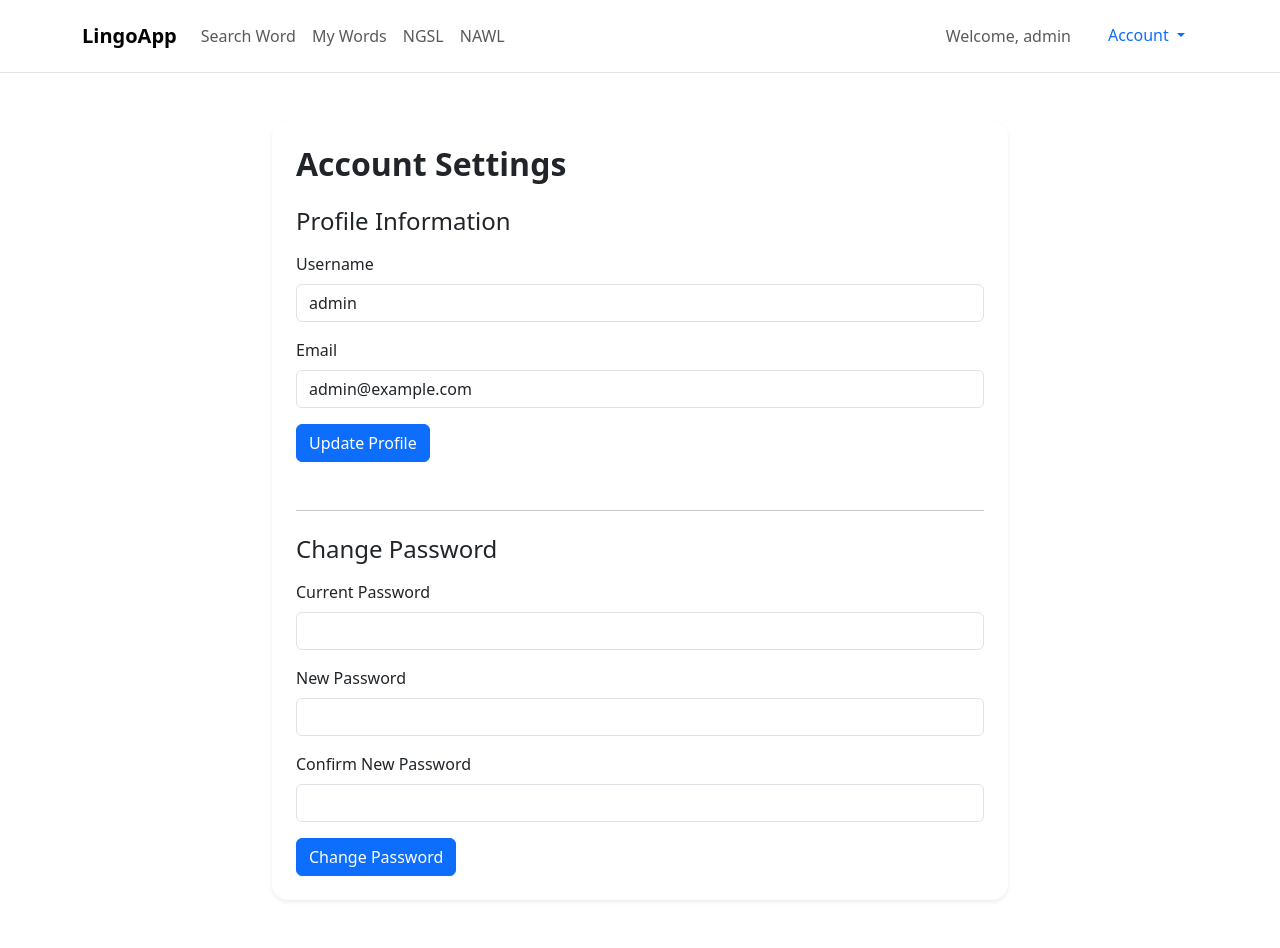
After one commit to devcusn/lingo-app, a Django app: page /account/settings/ in a window 1280 px wide. The commit adds this page. Run offline with Django 5.2, Linux system fonts and the light colour scheme; a user stored in the database is signed in.

Commit message:
feat: accout page add

```diff
--- /dev/null
+++ b/dictapp/templates/account_settings.html
@@ -0,0 +1,69 @@
+{% extends 'base.html' %}
+{% block title %}Account Settings - LingoApp{% endblock %}
+
+{% block content %}
+<div class="container py-5">
+    <div class="row justify-content-center">
+        <div class="col-md-8">
+            <div class="card border-0 shadow-sm rounded-4">
+                <div class="card-body p-4">
+                    <h2 class="mb-4 fw-bold">Account Settings</h2>
+
+                    {% if messages %}
+                    {% for message in messages %}
+                    <div class="alert alert-{{ message.tags }}" role="alert">
+                        {{ message }}
+                    </div>
+                    {% endfor %}
+                    {% endif %}
+
+                    <!-- Profile Information Form -->
+                    <form method="POST" action="{% url 'update_profile' %}">
+                        {% csrf_token %}
+                        <h4 class="mb-3">Profile Information</h4>
+                        <div class="mb-3">
+                            <label for="username" class="form-label">Username</label>
+                            <input type="text" class="form-control" id="username" name="username" value="{{ user.username }}" required>
+                        </div>
+                        <div class="mb-3">
+                            <label for="email" class="form-label">Email</label>
+                            <input type="email" class="form-control" id="email" name="email" value="{{ user.email }}" required>
+                        </div>
+                        <button type="submit" class="btn btn-primary mb-4">Update Profile</button>
+                    </form>
+
+                    <hr class="my-4">
+
+                    <!-- Change Password Form -->
+                    <form method="POST" action="{% url 'change_password' %}">
+                        {% csrf_token %}
+                        <h4 class="mb-3">Change Password</h4>
+                        <div class="mb-3">
+                            <label for="current_password" class="form-label">Current Password</label>
+                            <input type="password" class="form-control" id="current_password" name="current_password" required>
+                        </div>
+                        <div class="mb-3">
+                            <label for="new_password1" class="form-label">New Password</label>
+                            <input type="password" class="form-control" id="new_password1" name="new_password1" required>
+                        </div>
+                        <div class="mb-3">
+                            <label for="new_password2" class="form-label">Confirm New Password</label>
+                            <input type="password" class="form-control" id="new_password2" name="new_password2" required>
+                        </div>
+                        <button type="submit" class="btn btn-primary">Change Password</button>
+                    </form>
+                </div>
+            </div>
+        </div>
+    </div>
+</div>
+{% endblock %}
+
+{% block extra_head %}
+<style>
+    .form-control:focus {
+        box-shadow: none;
+        border-color: #4255ff;
+    }
+</style>
+{% endblock %}
--- a/dictapp/templates/base.html
+++ b/dictapp/templates/base.html
@@ -65,10 +65,20 @@
           <div class="d-flex gap-2">
             {% if user.is_authenticated %}
               <span class="navbar-text me-3">Welcome, {{ user.username }}</span>
-              <form action="{% url 'logout' %}" method="POST" class="d-inline">
-                {% csrf_token %}
-                <button type="submit" class="btn btn-login px-4">Log out</button>
-              </form>
+              <div class="dropdown">
+                <button class="btn btn-link dropdown-toggle text-decoration-none" type="button" data-bs-toggle="dropdown">
+                  Account
+                </button>
+                <ul class="dropdown-menu dropdown-menu-end">
+                  <li><a class="dropdown-item" href="{% url 'account_settings' %}">Settings</a></li>
+                  <li>
+                    <form action="{% url 'logout' %}" method="POST" class="d-inline">
+                      {% csrf_token %}
+                      <button type="submit" class="dropdown-item">Log out</button>
+                    </form>
+                  </li>
+                </ul>
+              </div>
             {% else %}
               <a href="{% url 'login' %}" class="btn btn-login px-4">Log in</a>
               <a href="{% url 'register' %}" class="btn btn-signup px-4 rounded-pill">Sign up</a>
--- a/dictapp/urls.py
+++ b/dictapp/urls.py
@@ -13,4 +13,7 @@ urlpatterns = [
     path("remove-word/<int:word_id>/", views.remove_word, name="remove_word"),
     path("ngsl/", views.ngsl, name="ngsl"),
     path("nawl/", views.nawl, name="nawl"),
+    path('account/settings/', views.account_settings, name='account_settings'),
+    path('account/update-profile/', views.update_profile, name='update_profile'),
+    path('account/change-password/', views.change_password, name='change_password'),
 ]
--- a/dictapp/views.py
+++ b/dictapp/views.py
@@ -1,7 +1,7 @@
 from django.shortcuts import render, redirect, get_object_or_404
 from django.core.paginator import Paginator
 from django.http import JsonResponse
-from django.contrib.auth import login, authenticate, logout
+from django.contrib.auth import login, authenticate, logout, update_session_auth_hash
 from django.contrib.auth.models import User
 from django.contrib.auth.decorators import login_required
 from django.db.models import Q
@@ -9,6 +9,7 @@ import requests
 import csv
 import os
 from .models import Word
+from django.contrib import messages
 
 
 def index(request):
@@ -150,3 +151,60 @@ def nawl(request):
         'words': words_page,
         'search_query': search_query
     })
+
+
+@login_required
+def account_settings(request):
+    return render(request, 'account_settings.html')
+
+
+@login_required
+def update_profile(request):
+    if request.method == 'POST':
+        user = request.user
+        username = request.POST.get('username')
+        email = request.POST.get('email')
+
+        # Check if username is already taken
+        if User.objects.exclude(pk=user.pk).filter(username=username).exists():
+            messages.error(request, 'Username is already taken.')
+            return redirect('account_settings')
+
+        # Check if email is already taken
+        if User.objects.exclude(pk=user.pk).filter(email=email).exists():
+            messages.error(request, 'Email is already taken.')
+            return redirect('account_settings')
+
+        user.username = username
+        user.email = email
+        user.save()
+
+        messages.success(request, 'Profile updated successfully.')
+        return redirect('account_settings')
+
+
+@login_required
+def change_password(request):
+    if request.method == 'POST':
+        current_password = request.POST.get('current_password')
+        new_password1 = request.POST.get('new_password1')
+        new_password2 = request.POST.get('new_password2')
+
+        if not request.user.check_password(current_password):
+            messages.error(request, 'Current password is incorrect.')
+            return redirect('account_settings')
+
+        if new_password1 != new_password2:
+            messages.error(request, 'New passwords do not match.')
+            return redirect('account_settings')
+
+        if len(new_password1) < 8:
+            messages.error(
+                request, 'Password must be at least 8 characters long.')
+            return redirect('account_settings')
+
+        request.user.set_password(new_password1)
+        request.user.save()
+        update_session_auth_hash(request, request.user)  # Keep user logged in
+        messages.success(request, 'Password changed successfully.')
+        return redirect('account_settings')
```
Also changed, not shown: db.sqlite3.
